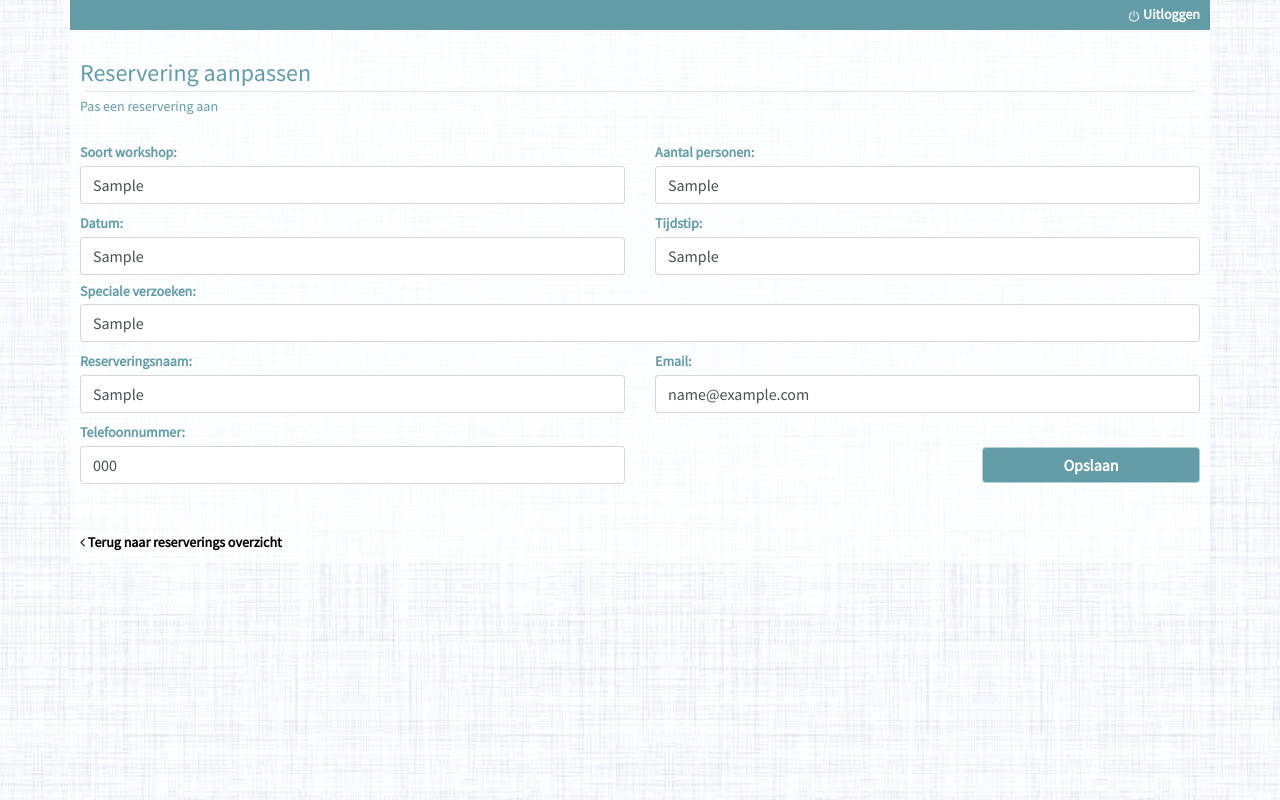
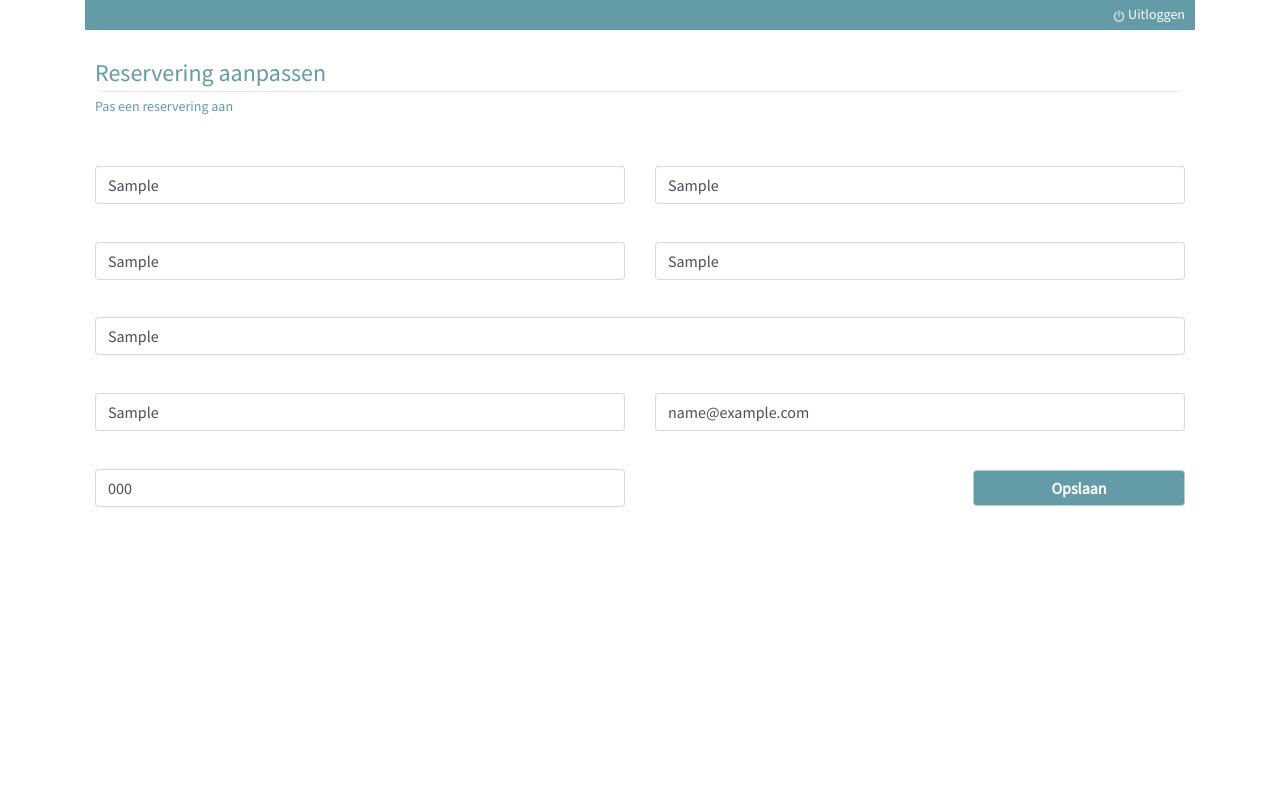
Before and after one commit to 0942533/Bij-Assie, a PHP site: page /edit.php?id=1 in a window 1280 px wide. Run offline with PHP 8.4, Linux system fonts and the light colour scheme; the visitor is signed in with stand-in values (Sample User, id 1); tables that the repository leaves empty or names only in its code hold one stand-in row (values such as "Sample post"); data that the repository does not hold is empty.

Commit message:
second commit

```diff
--- a/edit.php
+++ b/edit.php
@@ -1,5 +1,6 @@
 <?php
 session_start();
+
 if(!isset($_SESSION['email'])) {
     // redirect to login page
     header('Location: login.php');
@@ -82,43 +83,9 @@
     <title>Bij Assie | reservering aanpassen</title>
     <meta charset="utf-8"/>
     <link href="lib/bootstrap/css/bootstrap.min.css" rel="stylesheet">
+    <link href="css/style.admin.css" rel="stylesheet">
     <link href="css/style.css" rel="stylesheet">
     <link rel="stylesheet" type="text/css" href="fonts/font-awesome/css/font-awesome.min.css">
-    <style>
-        body {
-            background-image: url(img/reserveringen-background-bij-assie.png) ;
-            background-position: center center;
-            background-repeat:  no-repeat;
-            background-attachment: fixed;
-            background-size:  cover;
-            background-color: #999;
-            font-family: 'Source Sans Pro', sans-serif;
-            font-size:14px;
-            line-height:1.4;
-        }
-        .container {
-            padding:0;
-            min-height:400px;
-            background-color:rgba(255, 255, 255, 0.66);
-        }
-        label {
-            color:#639ba7;
-        }
-        a {
-            color:black;
-            font-weight:bold;
-        }
-        a:hover {
-            color:#639ba7;
-            text-decoration:none;
-        }
-        .errors{
-            color:red;
-        }
-        #special {
-            margin-top:7px;
-        }
-    </style>
 </head>
 <body>
 
@@ -198,7 +165,7 @@
                 </div>
                 <div class="row">
                     <div class="col-12">
-                        <a href="reserveringen.php"><i class="fa fa-angle-left" aria-hidden="true"></i> Terug naar reserverings overzicht</a>
+                        <a href="reserveringen.php" class="back"><i class="fa fa-angle-left" aria-hidden="true"></i> Terug naar reserverings overzicht</a>
                     </div>
                 </div>
             </form>
```
